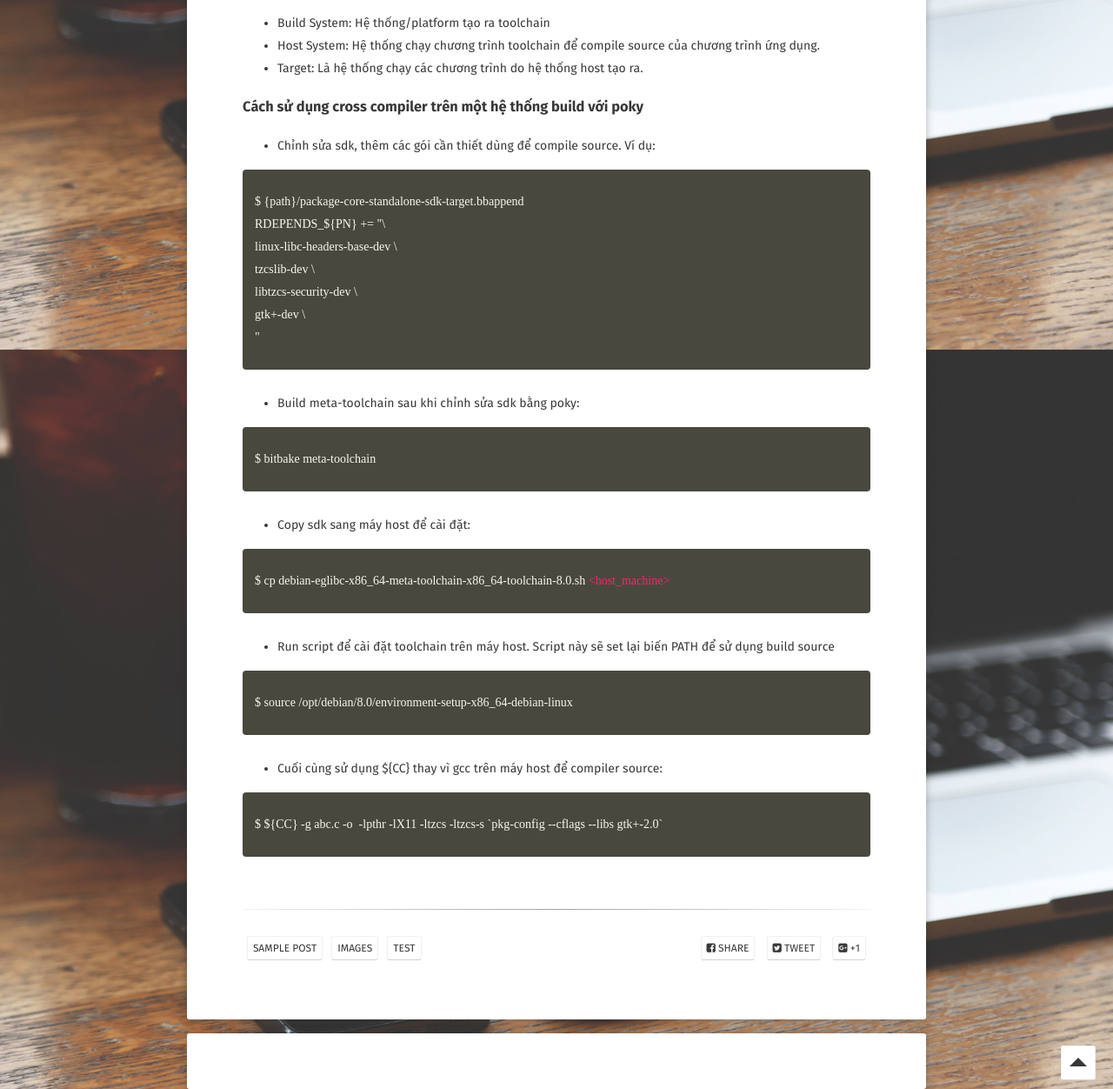
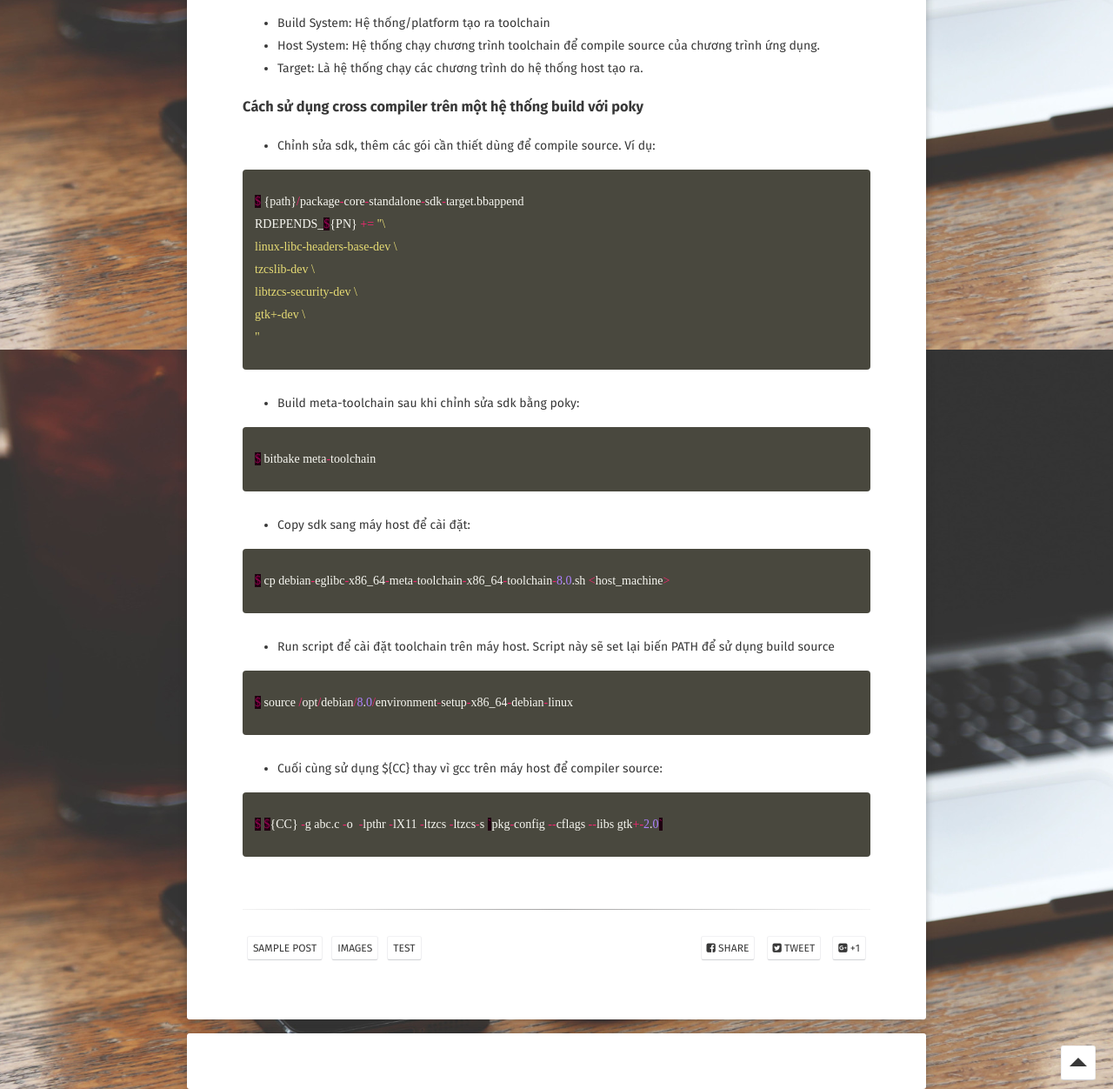
Before and after one commit to redsiren204/redsiren204.github.io, a Jekyll site: the page built from _posts/2017-06-27-cross-compiler.md, in a window 1280 px wide and 1400 px high, scrolled down 2150 px. Shown: the part 148-1400 px from the top of the window at 87% size. Built offline with Jekyll 4.4.1, drawn with Linux system fonts in a browser that asks for light colours; some web fonts are replaced; comment, search, counter and statistics services are not loaded; some of the changed text lies outside the part shown.

Commit message:
Edit Syntax
Signed-off-by: Tran Van Tam <redsiren204@gmail.com>

```diff
--- a/_posts/2017-06-27-cross-compiler.md
+++ b/_posts/2017-06-27-cross-compiler.md
@@ -14,7 +14,7 @@ comments: true
 ### Quá trình biên dịch
 
 Ví dụ có chương trình sau được lưu dưới tên mytest.c
-{% highlight html %}
+{% highlight c %}
 #include <stdio.h>
 #include <math.h>
 #define PI 3.14
@@ -54,7 +54,7 @@ Quá trình tạo và sử dụng Toolchain gồm 3 thành phần:
 ### Cách sử dụng cross compiler trên một hệ thống build với poky
 
 * Chỉnh sửa sdk, thêm các gói cần thiết dùng để compile source. Ví dụ:
-{% highlight html %}
+{% highlight c %}
 $ {path}/package-core-standalone-sdk-target.bbappend
 RDEPENDS_${PN} += "\
 linux-libc-headers-base-dev \
@@ -64,18 +64,18 @@ gtk+-dev \
 "
 {% endhighlight %}
 * Build meta-toolchain sau khi chỉnh sửa sdk bằng poky:
-{% highlight html %}
+{% highlight c %}
 $ bitbake meta-toolchain
 {% endhighlight %}
 * Copy sdk sang máy host để cài đặt:
-{% highlight html %}
+{% highlight c %}
 $ cp debian-eglibc-x86_64-meta-toolchain-x86_64-toolchain-8.0.sh <host_machine>
 {% endhighlight %}
 * Run script để cài đặt toolchain trên máy host. Script này sẽ set lại biến PATH để sử dụng build source
-{% highlight html %}
+{% highlight c %}
 $ source /opt/debian/8.0/environment-setup-x86_64-debian-linux
 {% endhighlight %}
 * Cuối cùng sử dụng ${CC} thay vì gcc trên máy host để compiler source:
-{% highlight html %}
+{% highlight c %}
 $ ${CC} -g abc.c -o  -lpthr -lX11 -ltzcs -ltzcs-s `pkg-config --cflags --libs gtk+-2.0`
 {% endhighlight %}
```
Also changed, not shown: 3 other files.
